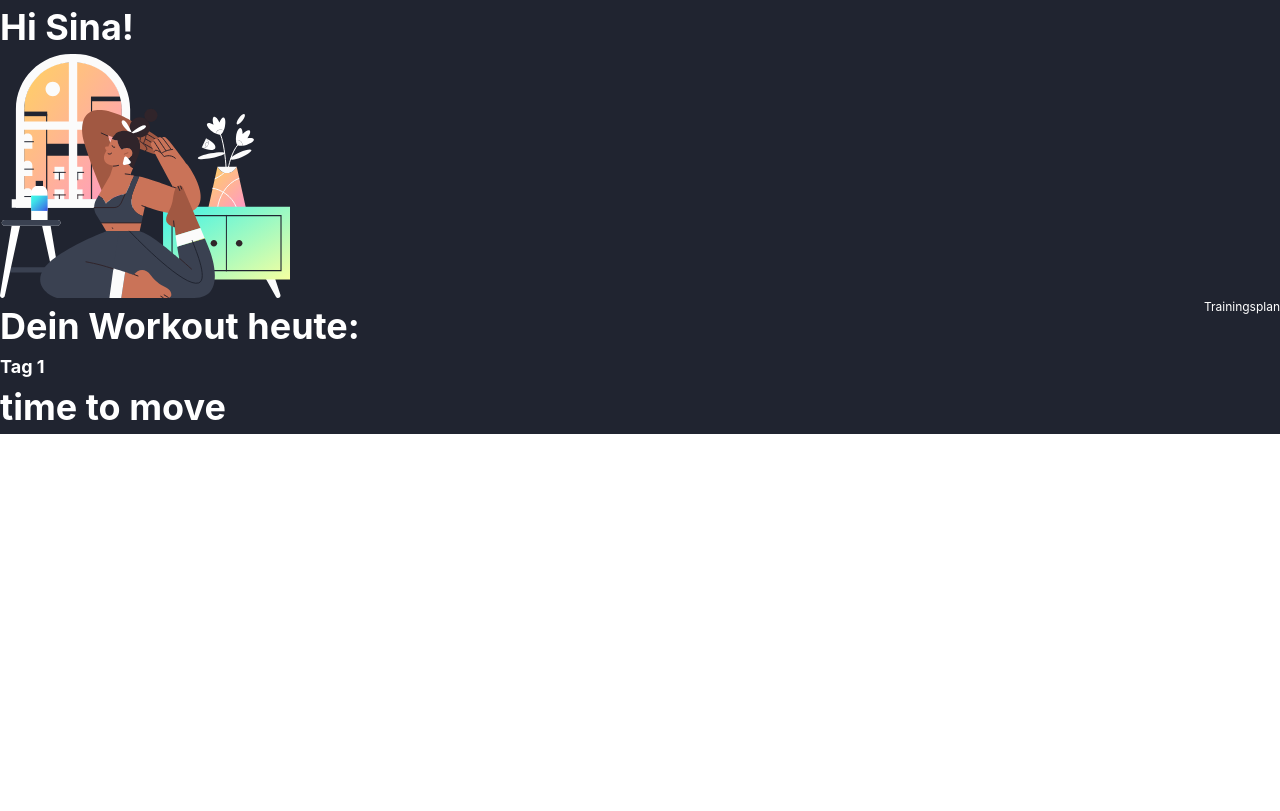
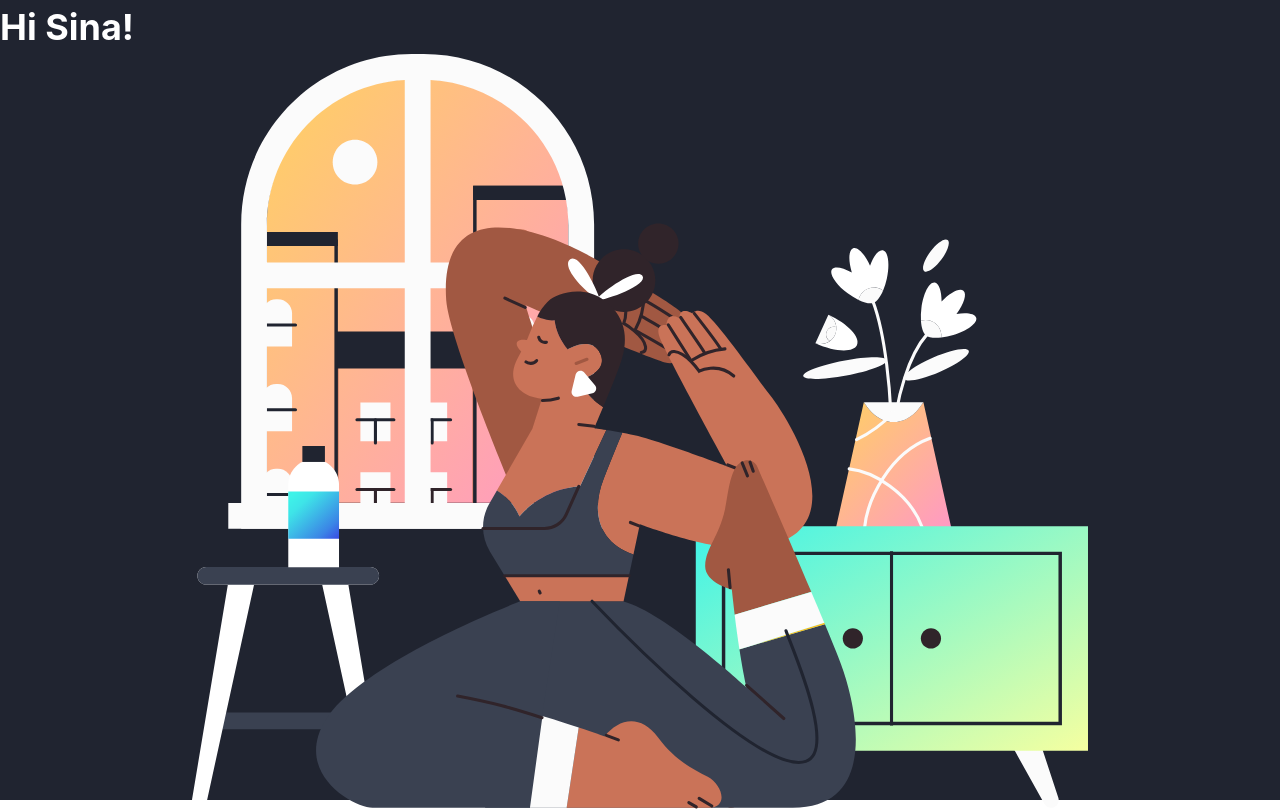
Before and after one commit to sndllmnn/fitness-app, a React (Vite) app: page / in a window 1280 px wide. Shown: the top 811 px of the page. Built offline with nearby package versions, Linux system fonts and the light colour scheme.

Commit message:
css dashboard

```diff
--- a/src/App.css
+++ b/src/App.css
@@ -25,10 +25,27 @@
   line-height: 1.688rem;
 }
 
+.image--centered {
+  margin: auto;
+  width: 70vw;
+}
+
 .workoutOverview {
   width: 100vw;
   display: flex;
   justify-content: space-between;
+}
+
+.programOverviewBox {
+  justify-content: flex-end;
+  background: #3A4151;
+  border-radius: 1rem;
+  display: flex;
+  flex-direction: column;
+  height: 30vh;
+  margin: auto;
+  padding: 1rem;
+  width: 90vw;
 }
 
 /* end */
--- a/src/App.jsx
+++ b/src/App.jsx
@@ -12,10 +12,10 @@ import ProgramOverview from "./components/dashboard/ProgramOverview";
 function App() {
   return (
     <>
-      <body className="bg-darkBlue">
+      <body className="bg-darkBlue" style={{"height" : "100vh"}}>
         <div className="dashboard">
           <GreetUser username="Sina" />
-          <img src="./components/dashboard/StretchingCaricature.svg" alt="stretching caricature"/>
+          <img className="image--centered" src="./components/dashboard/dashboardImages/StretchingCaricature.svg" alt="stretching caricature"/>
         <WorkoutToday />
         <ProgramOverview />
 
@@ -24,7 +24,7 @@ function App() {
     </>
   );
 }
-/*<div className="App">
+/* <div className="App">
       <header className="App-header">
         <img src={logo} className="App-logo" alt="logo" />
         <h1 className="text-3xl font-bold underline">Hello world!</h1>
--- a/src/components/dashboard/ProgramOverview.jsx
+++ b/src/components/dashboard/ProgramOverview.jsx
@@ -1,7 +1,9 @@
 const ProgramOverview = () =>
-  <div>
-    <h3 className="h3 h3--dashboard text--dashboard">Tag 1</h3>
-    <h2 className="h2 h2--dashboard text--dashboard">time to move</h2>
+  <div className="programOverviewBox">
+    <h3 className="h3 h3--dashboard text--dashboard">Tag 2</h3>
+    <h2 className="h2 h2--dashboard text--dashboard">Titel des Programms</h2>
+    <p className="p p--dashboard text--dashboard">26 Min. · Beweglichkeit</p>
+
   </div>
 
 
--- a/src/components/dashboard/WorkoutToday.jsx
+++ b/src/components/dashboard/WorkoutToday.jsx
@@ -1,6 +1,6 @@
 const WorkoutToday = () =>
   <div className="workoutOverview">
-    <h2 className="h2 h2--dashboard text--dashboard">Dein Workout heute:</h2>
+    <h2 className="h2 h2--dashboard text--dashboard">Dein Workout heute</h2>
     <p className="p p--dashboard text--dashboard">Trainingsplan</p>
   </div>
 
```
Also changed, not shown: src/components/dashboard/Footer.jsx (added), src/components/dashboard/dashboardImages/StretchingCaricature.svg (renamed from src/components/dashboard/StretchingCaricature.svg).
